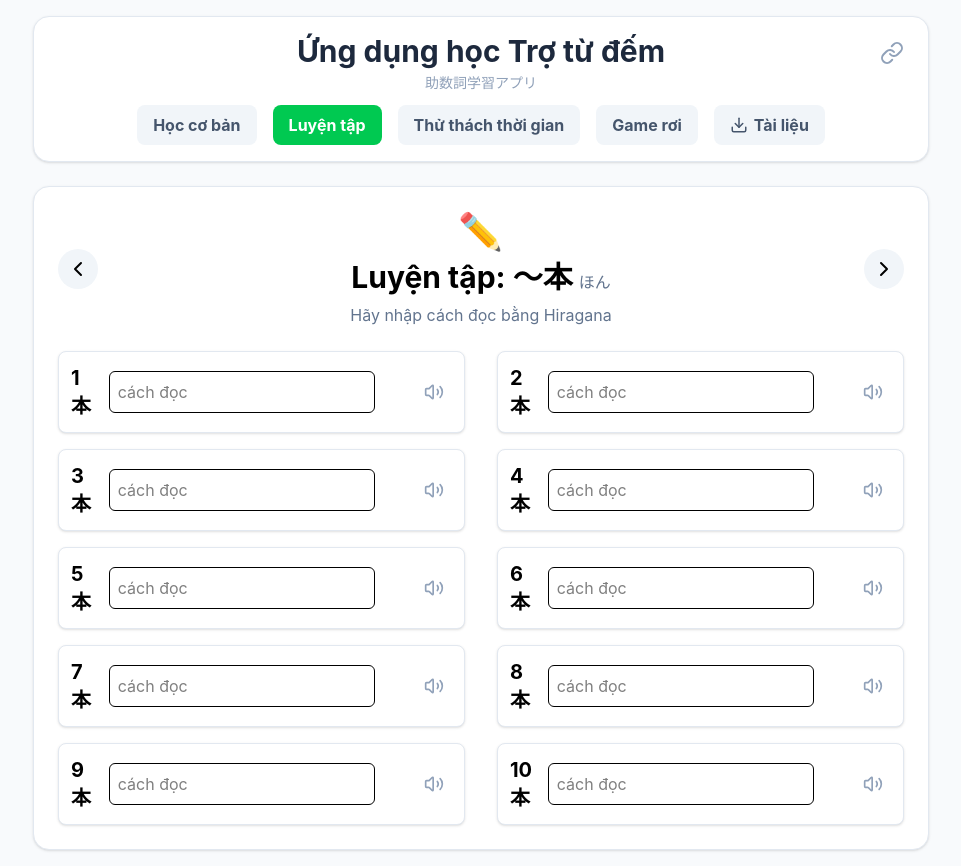
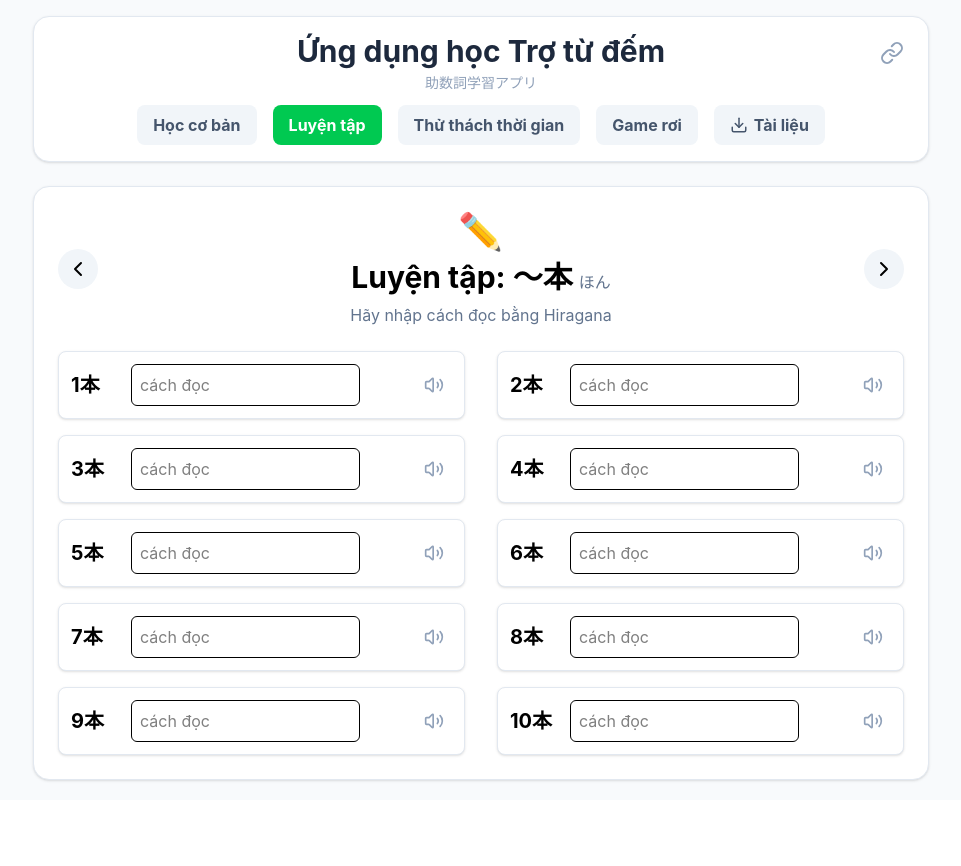
Before and after one commit to ITM-kaiwa/Counter, a React (Vite) app: page / in a window 1280 px wide. Both pictures are taken after a click on the button "Luyện tập". Shown: the whole page, without its empty margins (159-1120 px from the left). After the commit the page ends 800 px from the top, so only its background shows below. Built offline with nearby package versions, Linux system fonts and the light colour scheme.

Commit message:
Add files via upload

```diff
--- a/src/components/PracticeMode.tsx
+++ b/src/components/PracticeMode.tsx
@@ -44,28 +44,28 @@ const PracticeMode = () => {
         </button>
       </div>
 
-      <div className="grid grid-cols-2 gap-x-8 gap-y-4 w-full">
+      <div className="grid grid-cols-1 sm:grid-cols-2 gap-x-8 gap-y-4 w-full">
         {counter.conjugations.map((item) => {
           const isCorrect = inputs[item.number] === item.reading;
           const hasInput = (inputs[item.number] || '').length > 0;
 
           return (
-            <div key={item.number} className="flex items-center gap-3 p-3 bg-white border border-slate-200 rounded-lg shadow-sm">
-              <span className="font-bold text-xl w-12">{item.number}{counter.kanji}</span>
+            <div key={item.number} className="flex items-center gap-2 sm:gap-3 p-3 bg-white border border-slate-200 rounded-lg shadow-sm">
+              <span className="font-bold text-xl w-10 sm:w-12 shrink-0">{item.number}{counter.kanji}</span>
               <input
                 type="text"
                 value={inputs[item.number] || ''}
                 onChange={(e) => handleChange(item.number, e.target.value)}
                 placeholder="cách đọc"
-                className={`flex-1 p-2 border rounded-md outline-none focus:ring-2 focus:ring-purple-400 ${hasInput ? (isCorrect ? 'bg-green-50 border-green-300' : 'bg-red-50 border-red-300') : ''}`}
+                className={`min-w-0 flex-1 p-2 border rounded-md outline-none focus:ring-2 focus:ring-purple-400 ${hasInput ? (isCorrect ? 'bg-green-50 border-green-300' : 'bg-red-50 border-red-300') : ''}`}
               />
-              <div className="w-8 flex justify-center">
+              <div className="w-6 sm:w-8 flex justify-center shrink-0">
                 {hasInput && isCorrect && <Check className="text-green-500" size={24} />}
                 {hasInput && !isCorrect && <X className="text-red-500" size={24} />}
               </div>
               <button
                 onClick={() => playAudio(item.reading)}
-                className="p-2 text-slate-400 hover:text-purple-500 hover:bg-purple-50 active:scale-90 rounded-full transition-all"
+                className="p-2 text-slate-400 hover:text-purple-500 hover:bg-purple-50 active:scale-90 rounded-full transition-all shrink-0"
                 title="Phát âm thanh"
               >
                 <Volume2 size={20} />
```
